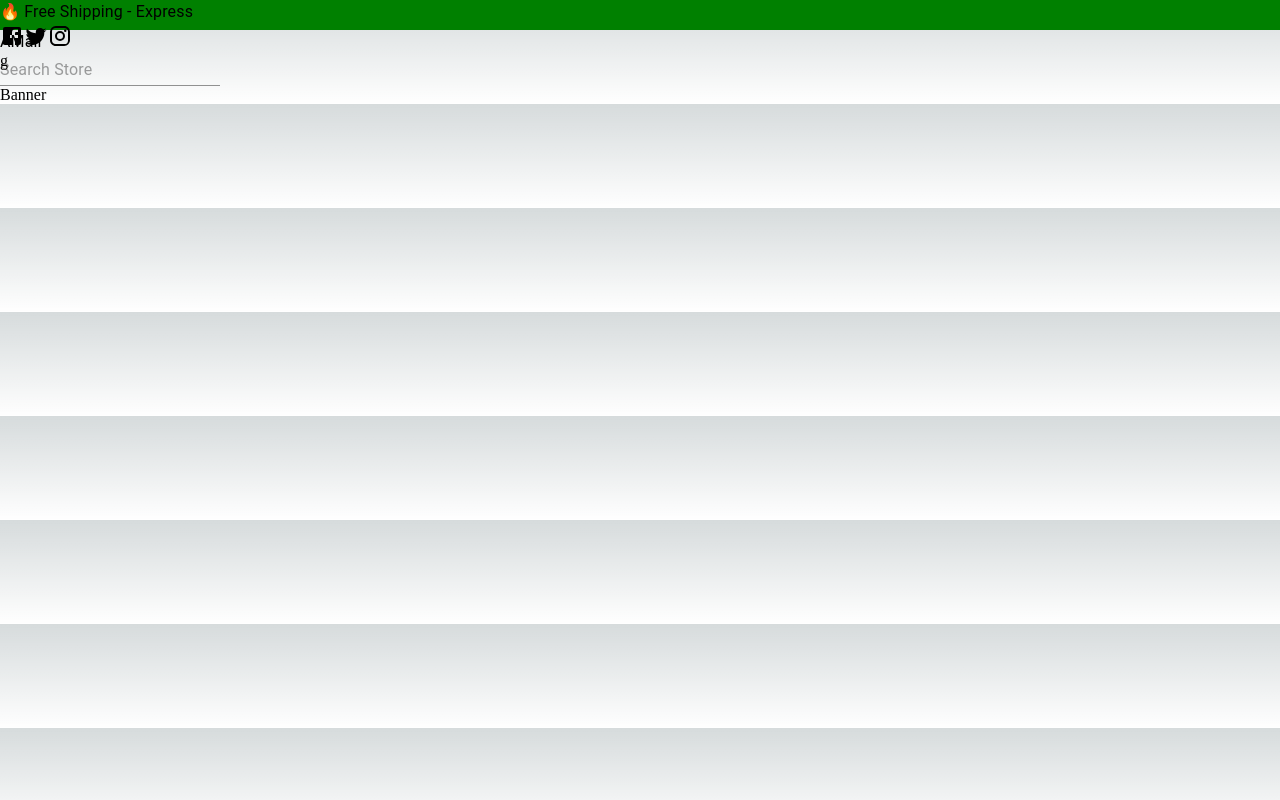
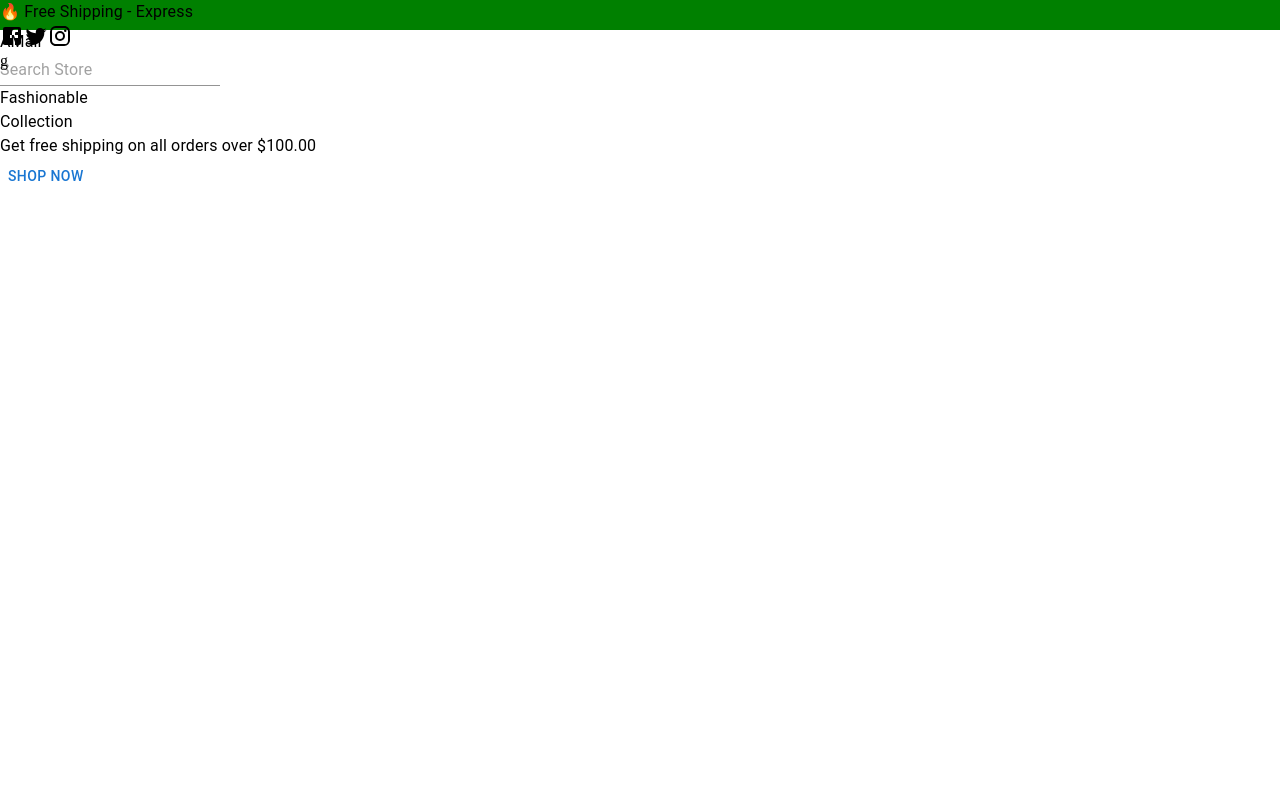
Before and after one commit to BisiDavi/mui-store, a Next.js app: page / in a window 1280 px wide. Built offline with nearby package versions, Linux system fonts and the light colour scheme.

Commit message:
banner updated

```diff
--- a/components/Banner.tsx
+++ b/components/Banner.tsx
@@ -1,5 +1,19 @@
+import Typography from "@mui/material/Typography";
+import Grid from "@mui/material/Grid";
+import Button from "@mui/material/Button";
+
 export default function Banner() {
   return (
-    <div>Banner</div>
-  )
+    <Grid container>
+      <Grid md={6} xs={12}>
+        <Typography component="h1">Fashionable</Typography>
+        <Typography component="h1">Collection</Typography>
+        <Typography component="h6">
+          Get free shipping on all orders over $100.00
+        </Typography>
+        <Button>Shop Now</Button>
+      </Grid>
+      <Grid md={6} xs={12}></Grid>
+    </Grid>
+  );
 }
--- a/components/Header.tsx
+++ b/components/Header.tsx
@@ -1,6 +1,6 @@
 import Box from "@mui/material/Box";
 import Logo from "@/components/Logo";
-import Search from "./Search";
+import Search from "@/components/Search";
 
 export default function Header() {
   return (
--- a/styles/globals.css
+++ b/styles/globals.css
@@ -1,78 +1,3 @@
-:root {
-  --max-width: 1100px;
-  --border-radius: 12px;
-  --font-mono: ui-monospace, Menlo, Monaco, 'Cascadia Mono', 'Segoe UI Mono',
-    'Roboto Mono', 'Oxygen Mono', 'Ubuntu Monospace', 'Source Code Pro',
-    'Fira Mono', 'Droid Sans Mono', 'Courier New', monospace;
-
-  --foreground-rgb: 0, 0, 0;
-  --background-start-rgb: 214, 219, 220;
-  --background-end-rgb: 255, 255, 255;
-
-  --primary-glow: conic-gradient(
-    from 180deg at 50% 50%,
-    #16abff33 0deg,
-    #0885ff33 55deg,
-    #54d6ff33 120deg,
-    #0071ff33 160deg,
-    transparent 360deg
-  );
-  --secondary-glow: radial-gradient(
-    rgba(255, 255, 255, 1),
-    rgba(255, 255, 255, 0)
-  );
-
-  --tile-start-rgb: 239, 245, 249;
-  --tile-end-rgb: 228, 232, 233;
-  --tile-border: conic-gradient(
-    #00000080,
-    #00000040,
-    #00000030,
-    #00000020,
-    #00000010,
-    #00000010,
-    #00000080
-  );
-
-  --callout-rgb: 238, 240, 241;
-  --callout-border-rgb: 172, 175, 176;
-  --card-rgb: 180, 185, 188;
-  --card-border-rgb: 131, 134, 135;
-}
-
-@media (prefers-color-scheme: dark) {
-  :root {
-    --foreground-rgb: 255, 255, 255;
-    --background-start-rgb: 0, 0, 0;
-    --background-end-rgb: 0, 0, 0;
-
-    --primary-glow: radial-gradient(rgba(1, 65, 255, 0.4), rgba(1, 65, 255, 0));
-    --secondary-glow: linear-gradient(
-      to bottom right,
-      rgba(1, 65, 255, 0),
-      rgba(1, 65, 255, 0),
-      rgba(1, 65, 255, 0.3)
-    );
-
-    --tile-start-rgb: 2, 13, 46;
-    --tile-end-rgb: 2, 5, 19;
-    --tile-border: conic-gradient(
-      #ffffff80,
-      #ffffff40,
-      #ffffff30,
-      #ffffff20,
-      #ffffff10,
-      #ffffff10,
-      #ffffff80
-    );
-
-    --callout-rgb: 20, 20, 20;
-    --callout-border-rgb: 108, 108, 108;
-    --card-rgb: 100, 100, 100;
-    --card-border-rgb: 200, 200, 200;
-  }
-}
-
 * {
   box-sizing: border-box;
   padding: 0;
@@ -84,24 +9,3 @@ body {
   max-width: 100vw;
   overflow-x: hidden;
 }
-
-body {
-  color: rgb(var(--foreground-rgb));
-  background: linear-gradient(
-      to bottom,
-      transparent,
-      rgb(var(--background-end-rgb))
-    )
-    rgb(var(--background-start-rgb));
-}
-
-a {
-  color: inherit;
-  text-decoration: none;
-}
-
-@media (prefers-color-scheme: dark) {
-  html {
-    color-scheme: dark;
-  }
-}
```
